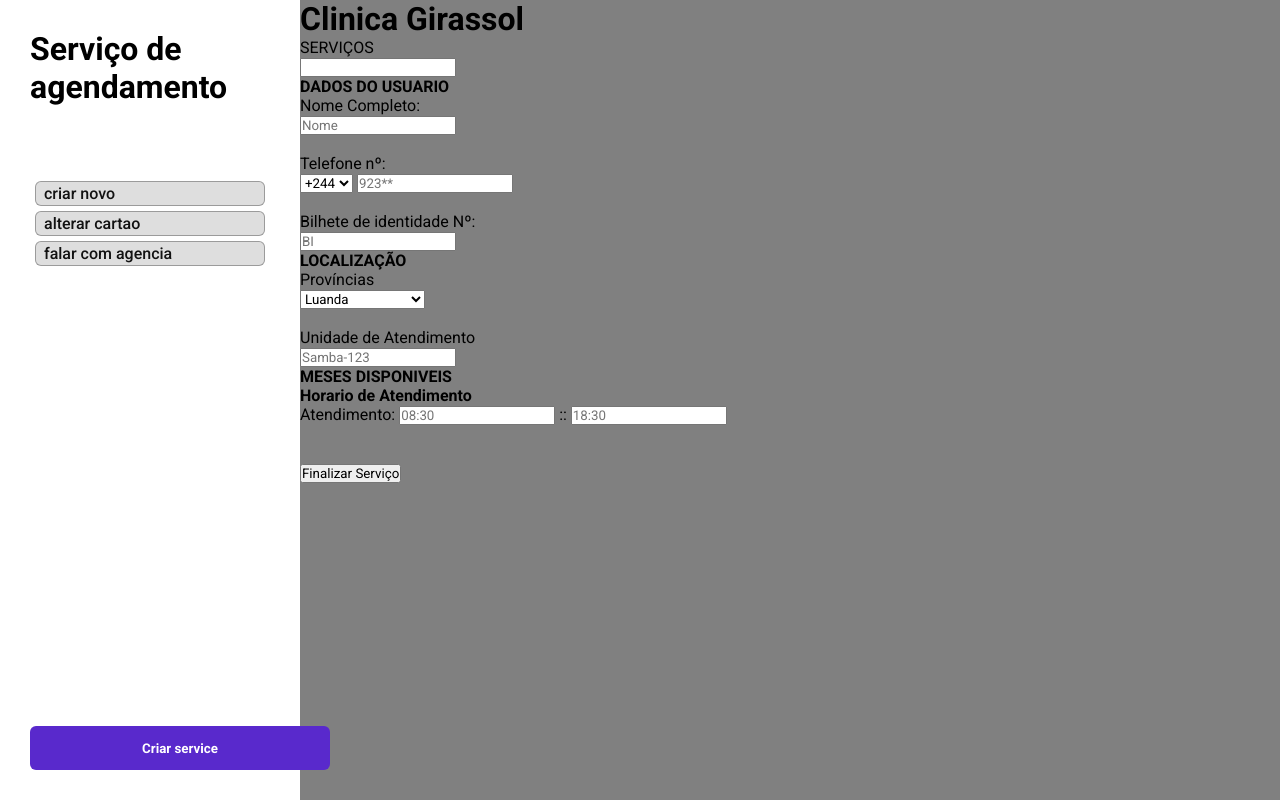
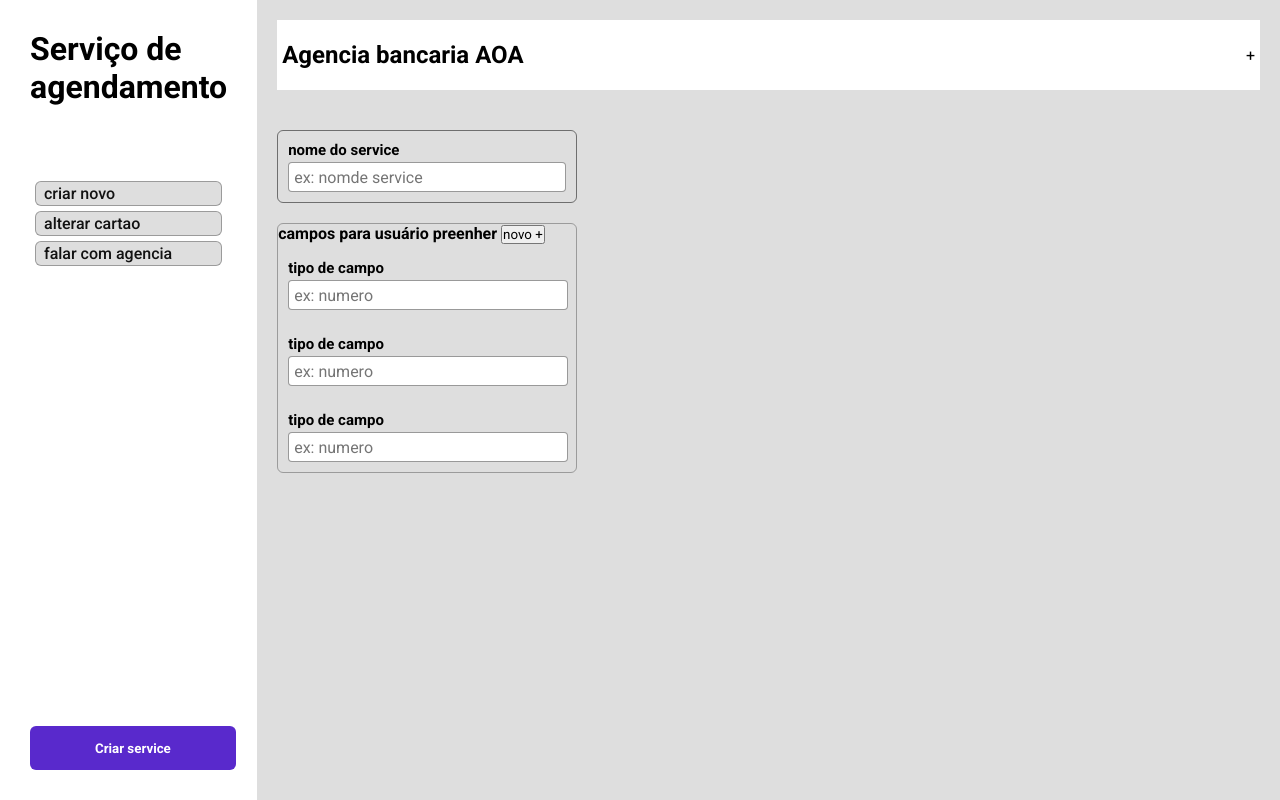
Before and after one commit to schedule-lib/schedule-orgs-design, a plain HTML site: page Home.html in a window 1280 px wide. Drawn offline with Linux system fonts and the light colour scheme.

Commit message:
adicionado as divs do lado direito

```diff
--- a/Home.html
+++ b/Home.html
@@ -1,18 +1,20 @@
 <!DOCTYPE html>
 <html lang="en">
   <head>
-	<meta charset="UTF-8">
-	<meta http-equiv="X-UA-Compatible" content="IE=edge">
-  <link rel="preconnect" href="https://fonts.gstatic.com">
-  <link href="https://fonts.googleapis.com/css2?family=Roboto:ital,wght@0,100;0,300;0,400;0,500;0,700;1,100;1,400;1,500&display=swap" rel="stylesheet">
-	<meta name="viewport" content="width=device-width, initial-scale=1.0">
-  <link rel="stylesheet" href="./css/pages/home.css">
-  <link rel="stylesheet" href="./css/global.css">
+    <meta charset="UTF-8" />
+    <meta http-equiv="X-UA-Compatible" content="IE=edge" />
+    <link rel="preconnect" href="https://fonts.gstatic.com" />
+    <link
+      href="https://fonts.googleapis.com/css2?family=Roboto:ital,wght@0,100;0,300;0,400;0,500;0,700;1,100;1,400;1,500&display=swap"
+      rel="stylesheet"
+    />
+    <meta name="viewport" content="width=device-width, initial-scale=1.0" />
+    <link rel="stylesheet" href="./css/pages/home.css" />
+    <link rel="stylesheet" href="./css/global.css" />
     <title>Document</title>
   </head>
   <body>
     <div class="container">
-
       <div class="aside">
         <h1>Serviço de agendamento</h1>
 
@@ -22,83 +24,45 @@
           <li><a href="#">falar com agencia</a></li>
         </ul>
 
-			<button class="new-service">
-				Criar service
-			</button>
+        <button class="new-service">Criar service</button>
       </div>
 
       <div class="right">
-			<h1 >Clinica Girassol</h1>
+        <div class="top-right">
+          <h2>Agencia bancaria AOA</h2>
 
-
-			<form>
-			<label>SERVIÇOS</label> <br>
-
-			<input type="text" name="">
-			</form>
-
-
-			<h4>DADOS DO USUARIO</h4>
-
-				<div>
-				<form>
-					<label>Nome Completo:<br></label>
-					<input type="text" placeholder="Nome" name=""><br> <br>
-
-					<label>Telefone nº:</label><br>
-
-					<td>
-						<select>
-							<option>+244</option>
-							<option>+55</option>
-						</select>
-						<input type="phone" placeholder="923**" name=""><br>
-
-					</td> <br>
-					<label>Bilhete de identidade Nº:</label><br>
-					<input type="text" placeholder="BI" name=""><br>
-
-				</form>
-
+          <div>+</div>
         </div>
 
-				<h4>LOCALIZAÇÃO</h4>
-
-				<label> Províncias</label><br>
-
-					<form>
-						<div>
-				<select>
-					<option>Luanda</option>
-					<option>Bengo</option>
-					<option>Benguela</option>
-					<option>Bié</option>
-					<option>Cuando-Cubango</option>
-					<option>Cunene</option>
-					<option>Huambo</option>
-				</select> <br> <br>
-				Unidade de Atendimento<br>
-				<input placeholder="Samba-123">
+        <div class="service-name">
+          <strong>nome do service</strong>
+          <input type="text" placeholder="ex: nomde service" />
         </div>
 
-				<h4>MESES DISPONIVEIS</h4>
+        <div class="block-type">
+          <div>
+            <strong>campos para usuário preenher</strong>
 
+            <button>novo +</button>
+          </div>
 
+          <div class="group-type">
+            <strong>tipo de campo</strong>
+            <input type="text" name="tipo" placeholder="ex: numero" />
+          </div>
 
-					<h4>Horario de Atendimento</h4>
-					<form>
-						Atendimento:
-						<input placeholder="08:30">
-						::
-						<input placeholder="18:30">
-					</form>
+          <div class="group-type">
+            <strong>tipo de campo</strong>
+            <input type="text" name="tipo" placeholder="ex: numero" />
+          </div>
 
-				</form> <br><br>
-				<form>
-				<button type="submit" class="button">Finalizar Serviço</button>
-
-				</form>
+          <div class="group-type">
+            <strong>tipo de campo</strong>
+            <input type="text" name="tipo" placeholder="ex: numero" />
           </div>
+        </div>
+        <div></div>
+        <div></div>
       </div>
     </div>
   </body>
--- a/css/pages/home.css
+++ b/css/pages/home.css
@@ -1,7 +1,7 @@
 div.container {
   display: flex;
   flex-direction: row;
-  background: gray;
+  background: #dedede;
 }
 
 div.aside {
@@ -40,7 +40,7 @@ ul li a {
 button.new-service {
   margin: 0 auto;
   height: 44px;
-  width: 100%;
+  width: 80%;
 
   position: absolute;
   bottom: 30px;
@@ -57,3 +57,76 @@ button.new-service:hover {
 }
 
 /* lado direito */
+
+div.right {
+  padding: 20px;
+  width: 100%;
+}
+
+div.top-right {
+  background: #fff;
+  margin-bottom: 40px;
+  padding: 5px;
+
+  display: flex;
+  justify-content: space-between;
+  align-items: center;
+
+  width: 100%;
+  height: 70px;
+}
+
+div.right div.service-name {
+  display: flex;
+  flex-direction: column;
+
+  border: 1px solid rgba(0, 0, 0, 0.5);
+  border-radius: 6px;
+
+  padding: 10px;
+  margin-bottom: 20px;
+
+  width: 300px;
+}
+
+div.service-name strong {
+  font-size: 15px;
+  margin-bottom: 3px;
+}
+
+div.service-name input {
+  height: 30px;
+  padding: 5px;
+  font-size: 16px;
+  border-radius: 4px;
+  border: 1px solid rgba(0, 0, 0, 0.4);
+}
+
+div.block-type {
+  border: 1px solid rgba(0, 0, 0, 0.3);
+  width: 300px;
+  border-radius: 6px;
+}
+
+div.group-type {
+  display: flex;
+  flex-direction: column;
+
+  width: 300px;
+
+  padding: 10px;
+  margin-top: 5px;
+}
+
+div.group-type strong {
+  font-size: 15px;
+  margin-bottom: 3px;
+}
+
+div.group-type input {
+  height: 30px;
+  padding: 5px;
+  font-size: 16px;
+  border-radius: 4px;
+  border: 1px solid rgba(0, 0, 0, 0.4);
+}
```
Lines whose indentation alone changed are shown as unchanged.
